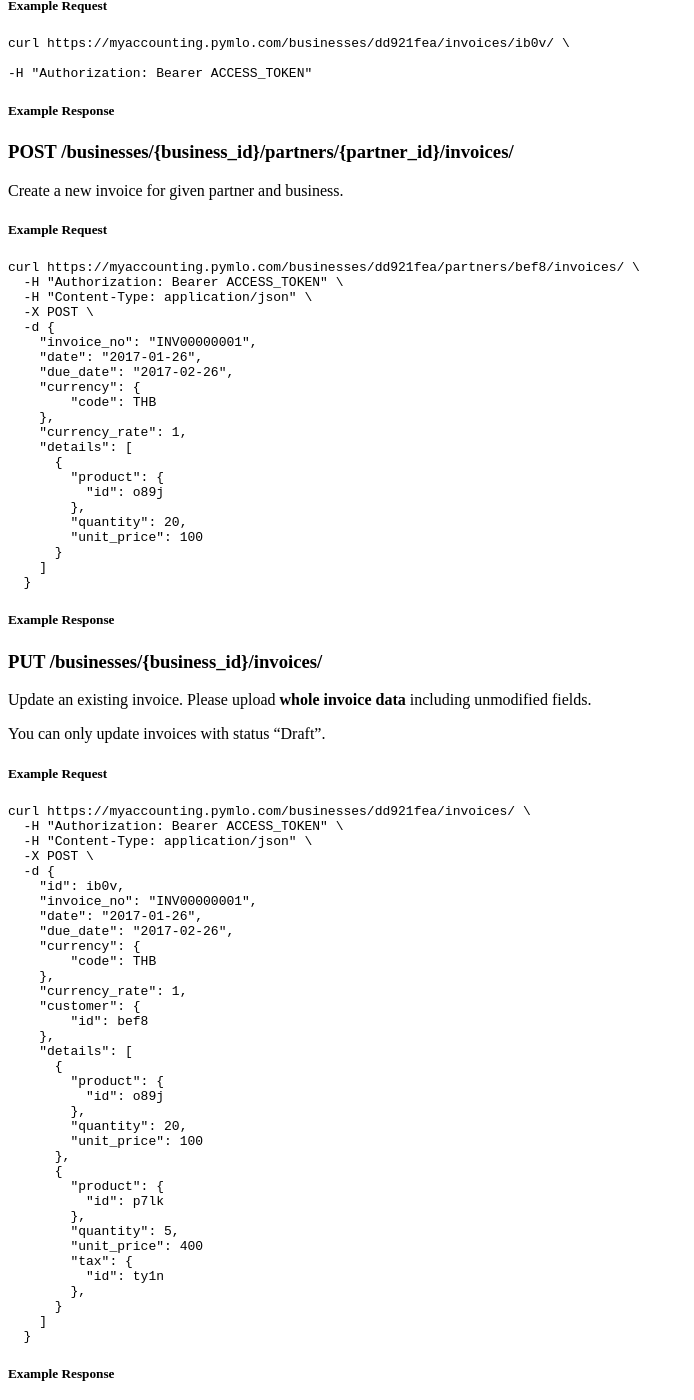
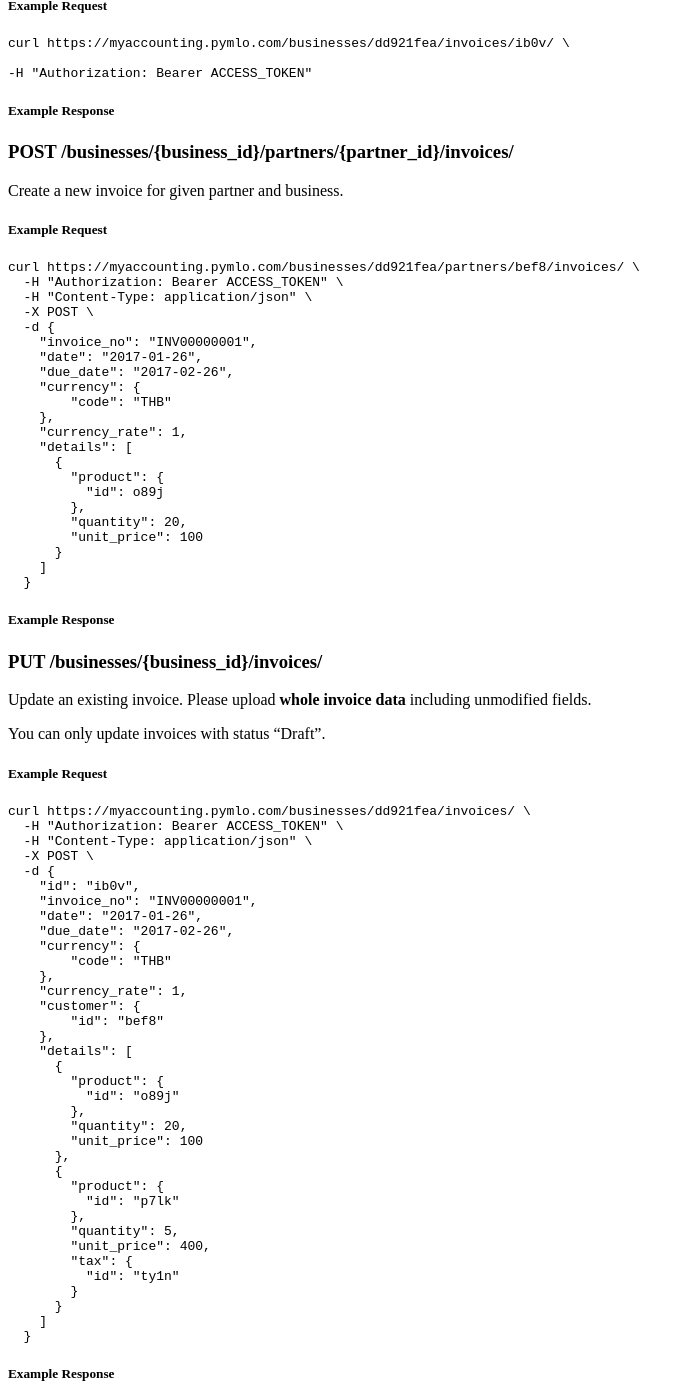
Before and after one commit to pymloaccounting/pymloaccounting.github.io, a Jekyll site: the page built from _posts/2017-01-26-Invoice-Endpoints.md, in a window 1280 px wide and 1400 px high, scrolled down 2362 px. Shown: the whole window, without its empty margins (0-694 px from the left). Built offline with Jekyll 4.4.1, drawn with Linux system fonts in a browser that asks for light colours; nearby versions of some CDN libraries.

Commit message:
Update wrong JSON

```diff
--- a/_posts/2017-01-26-Invoice-Endpoints.md
+++ b/_posts/2017-01-26-Invoice-Endpoints.md
@@ -136,7 +136,7 @@ curl https://myaccounting.pymlo.com/businesses/dd921fea/partners/bef8/invoices/
     "date": "2017-01-26",
     "due_date": "2017-02-26",
     "currency": {
-        "code": THB
+        "code": "THB"
     },
     "currency_rate": 1,
     "details": [
@@ -165,34 +165,34 @@ curl https://myaccounting.pymlo.com/businesses/dd921fea/invoices/ \
   -H "Content-Type: application/json" \
   -X POST \
   -d {
-    "id": ib0v,
+    "id": "ib0v",
     "invoice_no": "INV00000001",
     "date": "2017-01-26",
     "due_date": "2017-02-26",
     "currency": {
-        "code": THB
+        "code": "THB"
     },
     "currency_rate": 1,
     "customer": {
-        "id": bef8
+        "id": "bef8"
     },
     "details": [
       {
         "product": {
-          "id": o89j
+          "id": "o89j"
         },
         "quantity": 20,
         "unit_price": 100
       },
       {
         "product": {
-          "id": p7lk
+          "id": "p7lk"
         },
         "quantity": 5,
-        "unit_price": 400
+        "unit_price": 400,
         "tax": {
-          "id": ty1n
-        },
+          "id": "ty1n"
+        }
       }
     ]
   }
```
